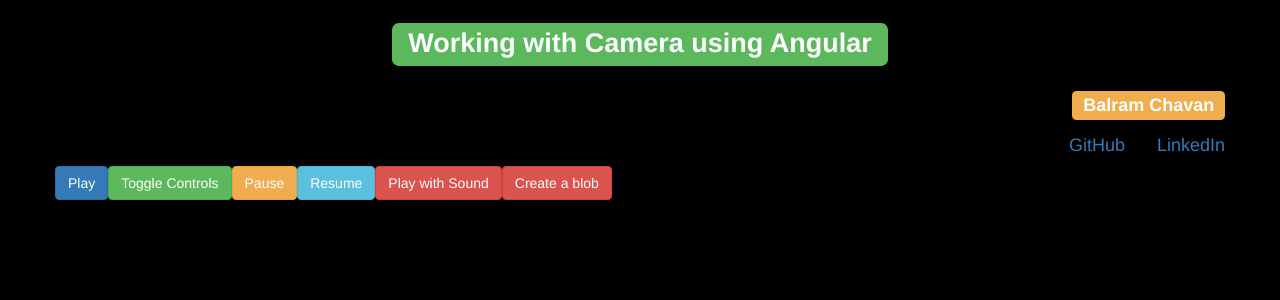
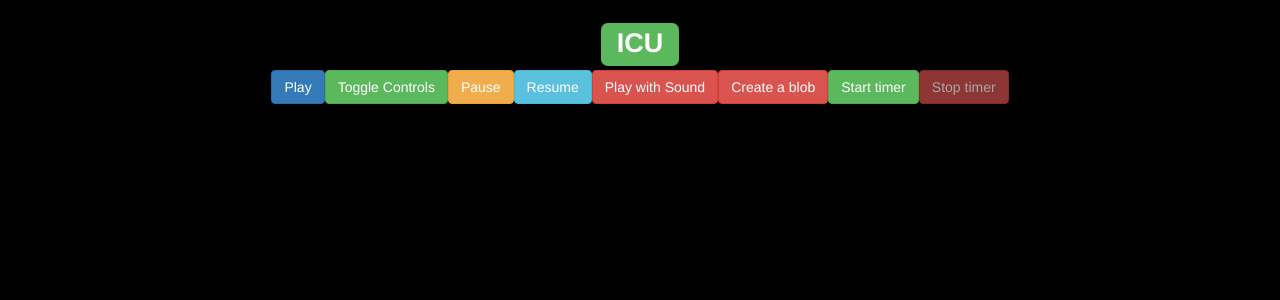
Before and after one commit to Hackathon-WBS-2021/ICU.Web2, an Angular app: page / in a window 1280 px wide. Shown: the top 300 px of the page. Built offline with nearby package versions, Linux system fonts and the light colour scheme; no server answers.

Commit message:
timed sub

```diff
--- a/src/app/app.component.html
+++ b/src/app/app.component.html
@@ -1,41 +1,39 @@
 <div class="container">
   <div style="text-align: center">
     <h1>
-      <span class="label label-success">Working with Camera using Angular</span>
+      <span class="label label-success">ICU </span>
     </h1>
   </div>
 
-  <div class="row" style="text-align: right">
-    <h3>
-      <span class="label label-warning">Balram Chavan </span>
-    </h3>
   <div class="row">
-      <div class="col-md-1 pull-right">
-        <h4>
-          <a
-            href="https://www.linkedin.com/in/balram-chavan-957511116/"
-            target="_blank"
-            >LinkedIn</a
-          >
-        </h4>
-      </div>
-      <div class="col-md-1 pull-right">
-        <h4>
-          <a href="https://github.com/ultrasonicsoft" target="_blank">GitHub</a>
-        </h4>
-      </div>
-    </div>
-  </div>
-
-  <div class="row">
+    <div class="col-md-12">
+      <div class="text-center">
         <button (click)="start()" class="btn btn-primary">Play</button>
         <button (click)="toggleControls()" class="btn btn-success">
           Toggle Controls
         </button>
         <button (click)="pause()" class="btn btn-warning">Pause</button>
         <button (click)="resume()" class="btn btn-info">Resume</button>
-    <button (click)="sound()" class="btn btn-danger">Play with Sound</button>
+        <button (click)="sound()" class="btn btn-danger">
+          Play with Sound
+        </button>
         <button (click)="blob()" class="btn btn-danger">Create a blob</button>
+        <button
+          (click)="startInterval()"
+          [disabled]="intervalOn"
+          class="btn btn-success"
+        >
+          Start timer
+        </button>
+        <button
+          (click)="stopInterval()"
+          [disabled]="!intervalOn"
+          class="btn btn-danger"
+        >
+          Stop timer
+        </button>
+      </div>
+    </div>
   </div>
 
   <div class="row">
--- a/src/app/app.component.ts
+++ b/src/app/app.component.ts
@@ -1,5 +1,6 @@
 import { HttpClient } from "@angular/common/http";
 import { Component, ViewChild } from "@angular/core";
+import { Observable } from "rxjs";
 
 @Component({
   selector: "app-root",
@@ -12,9 +13,11 @@ export class AppComponent {
   image: string;
   isPlaying = false;
   displayControls = true;
+  intervalOn = false;
 
   endpoint = "https://icufunctions.azurewebsites.net/api/analyse/image";
   ocrResult = "";
+  timedSub: any;
 
   constructor(private httpClient: HttpClient) {}
 
@@ -31,6 +34,19 @@ export class AppComponent {
     this.video.pause();
   }
 
+  startInterval() {
+    this.intervalOn = true;
+    console.log("activating automated capturing...");
+    this.timedSub = Observable.interval(2000).subscribe((val) => {
+      this.blob();
+    });
+  }
+
+  stopInterval() {
+    console.log("stopping automated capturing...");
+    this.timedSub.unsubscribe();
+  }
+
   toggleControls() {
     this.video.controls = this.displayControls;
     this.displayControls = !this.displayControls;
@@ -41,6 +57,7 @@ export class AppComponent {
   }
 
   blob() {
+    console.log("snap");
     const canvas = document.createElement("canvas"); // create a canvas
     const ctx = canvas.getContext("2d"); // get its context
     canvas.width = this.video.videoWidth; // set its size to the one of the video
@@ -55,7 +72,6 @@ export class AppComponent {
 
     var data = canvas.toDataURL("image/jpeg");
     this.image = data;
-    console.log(data);
     this.uploadImage(data);
   }
 
@@ -83,6 +99,5 @@ export class AppComponent {
     const result = this.httpClient
       .post<any>(this.endpoint, cleanedBlob)
       .subscribe((x) => (this.ocrResult = x));
-    console.log(result);
   }
 }
```
Lines whose indentation alone changed are shown as unchanged.
